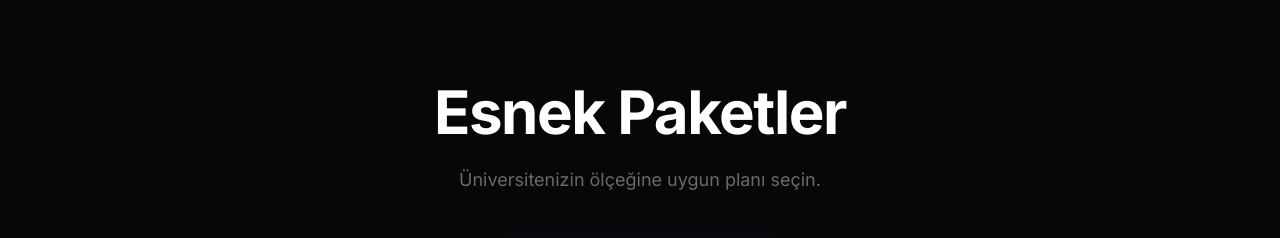
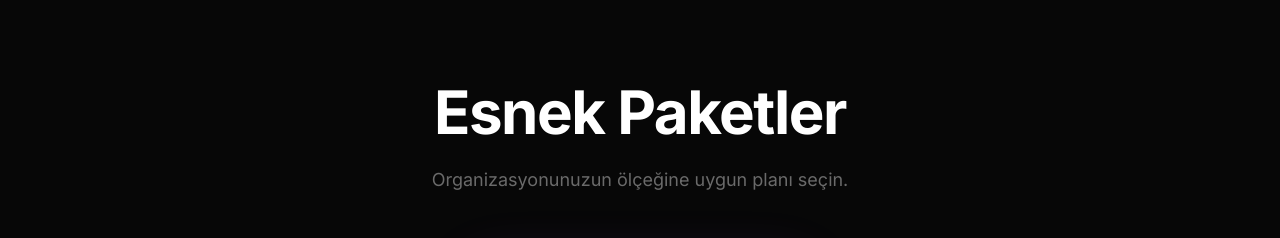
Before and after one commit to OgulcanKacar1/campusflow, a Next.js app: page / in a window 1280 px wide. Shown: the part 2401-2639 px from the top of the page. Built offline with nearby package versions, Linux system fonts and the light colour scheme.

Commit message:
fix(charts): fix Recharts container dimension warning in Super Admin dashboard

```diff
--- a/src/app/dashboard/super-admin/OverviewCharts.tsx
+++ b/src/app/dashboard/super-admin/OverviewCharts.tsx
@@ -34,7 +34,7 @@ export default function OverviewCharts({ trendData, topOrgs }: Props) {
           <CardDescription>Platforma yeni katılan öğrenci ve hoca sayıları</CardDescription>
         </CardHeader>
         <CardContent>
-          <div className="h-[300px] w-full mt-4">
+          <div className="h-[300px] min-h-[300px] w-full mt-4 min-w-0">
             <ResponsiveContainer width="100%" height="100%">
               <BarChart data={trendData} margin={{ top: 10, right: 10, left: -20, bottom: 0 }}>
                 <CartesianGrid strokeDasharray="3 3" stroke="#333" vertical={false} />
--- a/src/app/page.tsx
+++ b/src/app/page.tsx
@@ -174,7 +174,7 @@ export default function Home() {
         <div className="max-w-7xl mx-auto">
           <div className="text-center mb-24">
             <h2 className="text-4xl md:text-6xl font-bold mb-6 tracking-tight">Esnek Paketler</h2>
-            <p className="text-white/40 text-lg">Üniversitenizin ölçeğine uygun planı seçin.</p>
+            <p className="text-white/40 text-lg">Organizasyonunuzun ölçeğine uygun planı seçin.</p>
           </div>
 
           <div className="grid grid-cols-1 md:grid-cols-3 gap-8 items-stretch max-w-6xl mx-auto">
```
